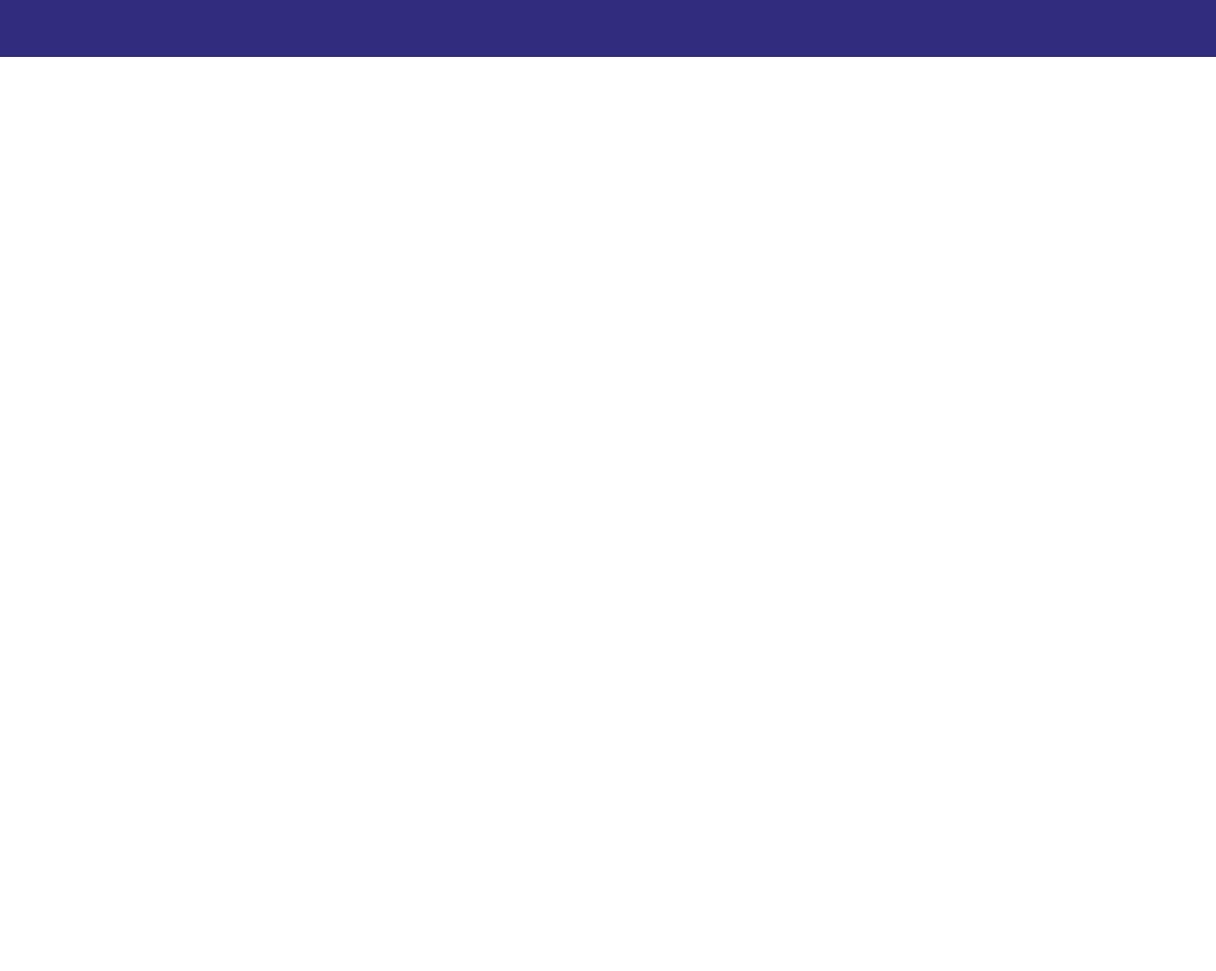
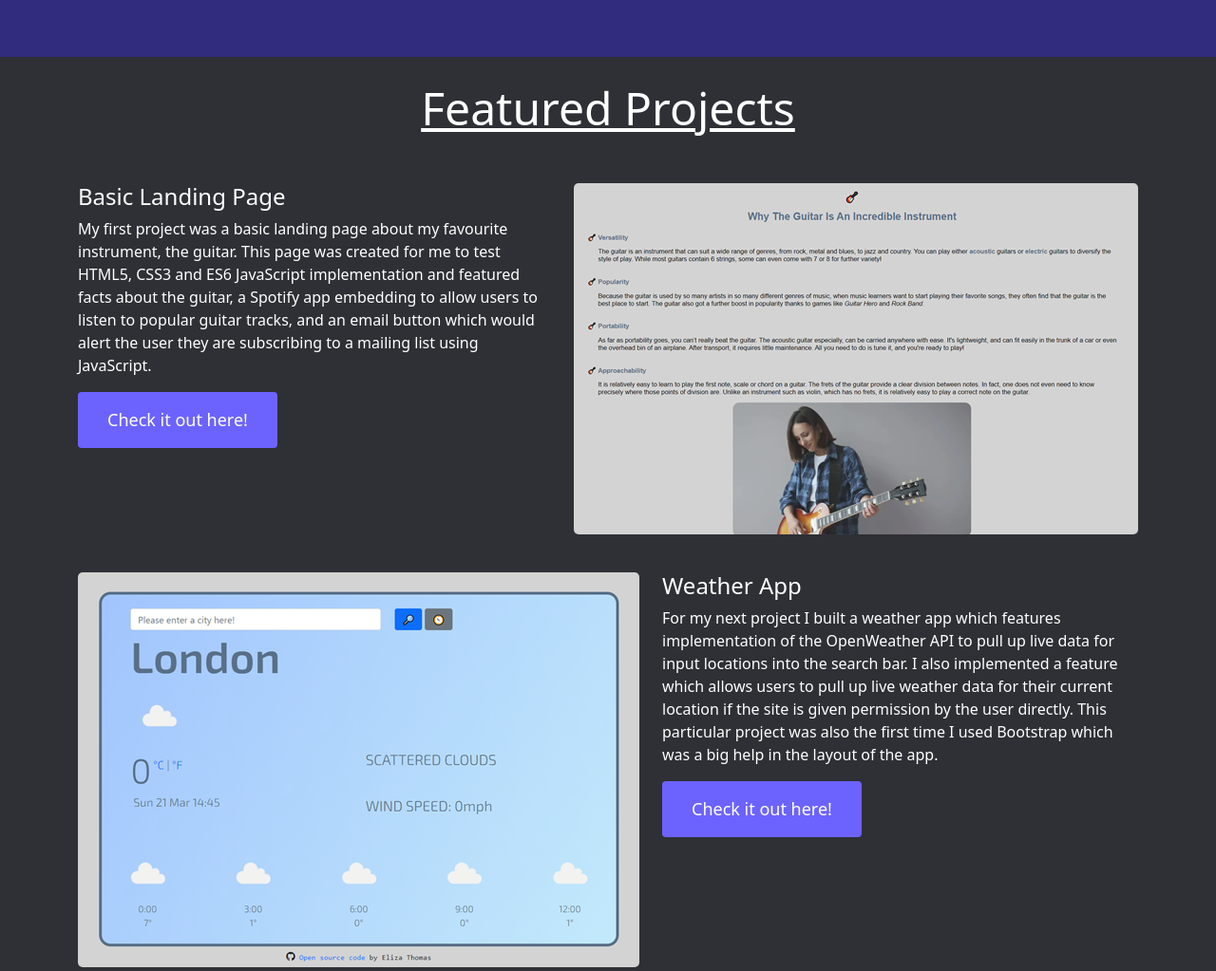
Before and after one commit to elizamthomas1994/Portfolio-Website, a plain HTML site: page index.html in a window 1280 px wide. Shown: the part 605-1628 px from the top of the page at 95% size. Before the commit the page ends 800 px from the top, so only its background shows below. Drawn offline with nearby package versions, Linux system fonts and the light colour scheme; a web font is replaced by a local one.

Commit message:
Added content to index including images and further links to my other projects
Used bootstrap to add project descriptions, project images and links to allow users to check out my other projects

```diff
--- a/index.html
+++ b/index.html
@@ -25,5 +25,50 @@
             <a href="#" class="btn btn-link">Contact Me</a>
         </div>
     </div>
+    <h3>Featured Projects</h3>
+    <div class="container">
+        <div class="row">
+            <div class="col">
+                <h4>Basic Landing Page</h4>
+                <p class="description">My first project was a basic landing page about my favourite instrument, the guitar.
+                This page was created for me to test HTML5, CSS3 and ES6 JavaScript implementation and featured facts
+                about the guitar, a Spotify app embedding to allow users to listen to popular guitar tracks, and an email button
+                which would alert the user they are subscribing to a mailing list using JavaScript.
+                </p>
+                <a href="https:flamboyant-aryabhata-851519.netlify.app/" target="_blank" class="btn project-btn">Check it out here!</a>
+            </div>
+            <div class="col project-preview">
+                <img src="Images/Guitar-Page.png" alt="Basic landing page about guitar">
+            </div>
+        </div>
+        <div class="row">
+            <div class="col">
+                <img src="Images/Vanilla-Weather-App.png" alt="Weather App">
+            </div>
+            <div class="col project-preview">
+                <h4>Weather App</h4>
+                <p class="description">For my next project I built a weather app which features implementation of the OpenWeather API to pull up live data for
+                input locations into the search bar. I also implemented a feature which allows users to pull up live weather data for their current location
+                if the site is given permission by the user directly. This particular project was also the first time I used Bootstrap which was a big help in the layout of the
+                app.
+                </p>
+                <a href="https://amazing-bhaskara-911b8d.netlify.app/" target="_blank" class="btn project-btn">Check it out here!</a>
+            </div>
+        </div>
+        <div class="row">
+            <div class="col project-preview">
+                <h4>React Weather App</h4>
+                <p class="description">After finishing my previous weather app in vanilla JavaScript, I re-did the project using the React JavaScript framework.
+                This allowed me to implement React components and states to build the app, and also allowed me to use animated weather symbols
+                to represent the given city's weather and forecast information, which I believe is more visually pleasing than the previous weather project.
+                This framework also allowed me to implement a feature where the live data would be immediately ready on loading the app.
+                </p>
+                <a href="https://optimistic-hermann-0a0092.netlify.app/" target="_blank" class="btn project-btn">Check it out here!</a>
+            </div>
+            <div class="col">
+                <img src="Images/React-Weather-App.png" alt="React Weather App">
+            </div>
+        </div>
+    </div>
 </body>
 </html>
--- a/styles/portfolio.css
+++ b/styles/portfolio.css
@@ -2,6 +2,7 @@
     --background-color: #312C7D;
     --button-color: #6C63FF;
     --font-family: 'Blinker', sans-serif;
+    --color: white;
 }
 
 .hero {
@@ -11,7 +12,7 @@
 }
 
 .hero p, h1, h2 {
-    color: white;
+    color: var(--color);
     font-family: var(--font-family);
 }
 
@@ -37,10 +38,43 @@
 }
 .btn-link {
     border-radius: 4px;
-    color: white;
+    color: var(--color);
     background-color: var(--button-color);
     font-size: 18px;
     padding: 15px 30px;
     text-decoration: none;
     margin: 20px;
 }
+
+body {
+    background-color: #2E3035;
+}
+
+h3, h4, .description {
+    color: var(--color);
+}
+
+h3 {
+    text-decoration: underline;
+    text-align: center;
+    font-size: 48px;
+    margin-top: 25px;
+    margin-bottom: 50px;
+}
+
+.row {
+    margin-bottom: 40px;
+}
+
+.project-btn {
+    border-radius: 4px;
+    color: var(--color);
+    background-color: var(--button-color);
+    font-size: 18px;
+    padding: 15px 30px;
+    text-decoration: none;
+}
+
+img {
+    border-radius: 5px;
+}
```
Also changed, not shown: images/Guitar-Page.png (added), images/React-Weather-App.png (added), images/Vanilla-Weather-App.png (added).
